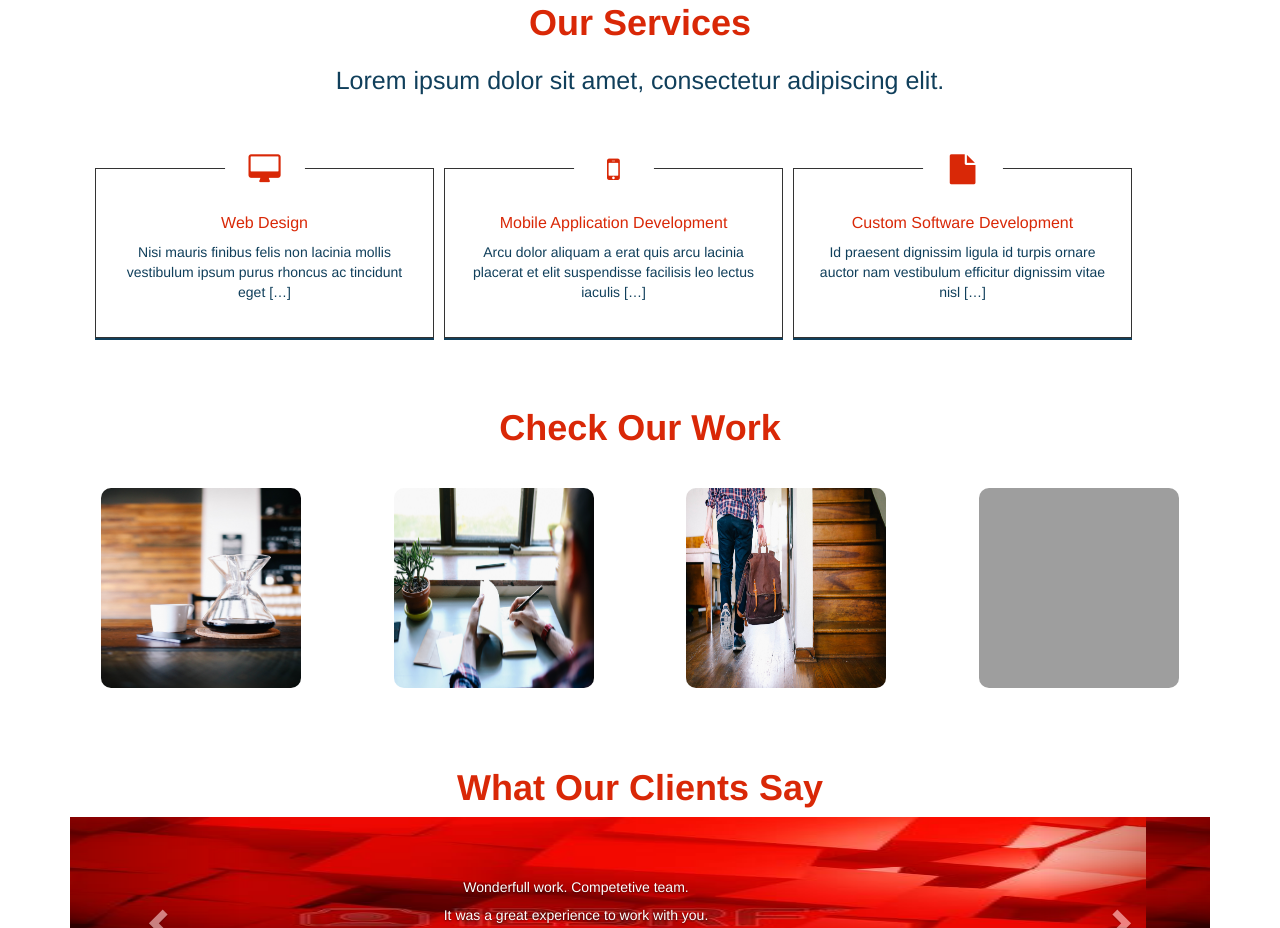
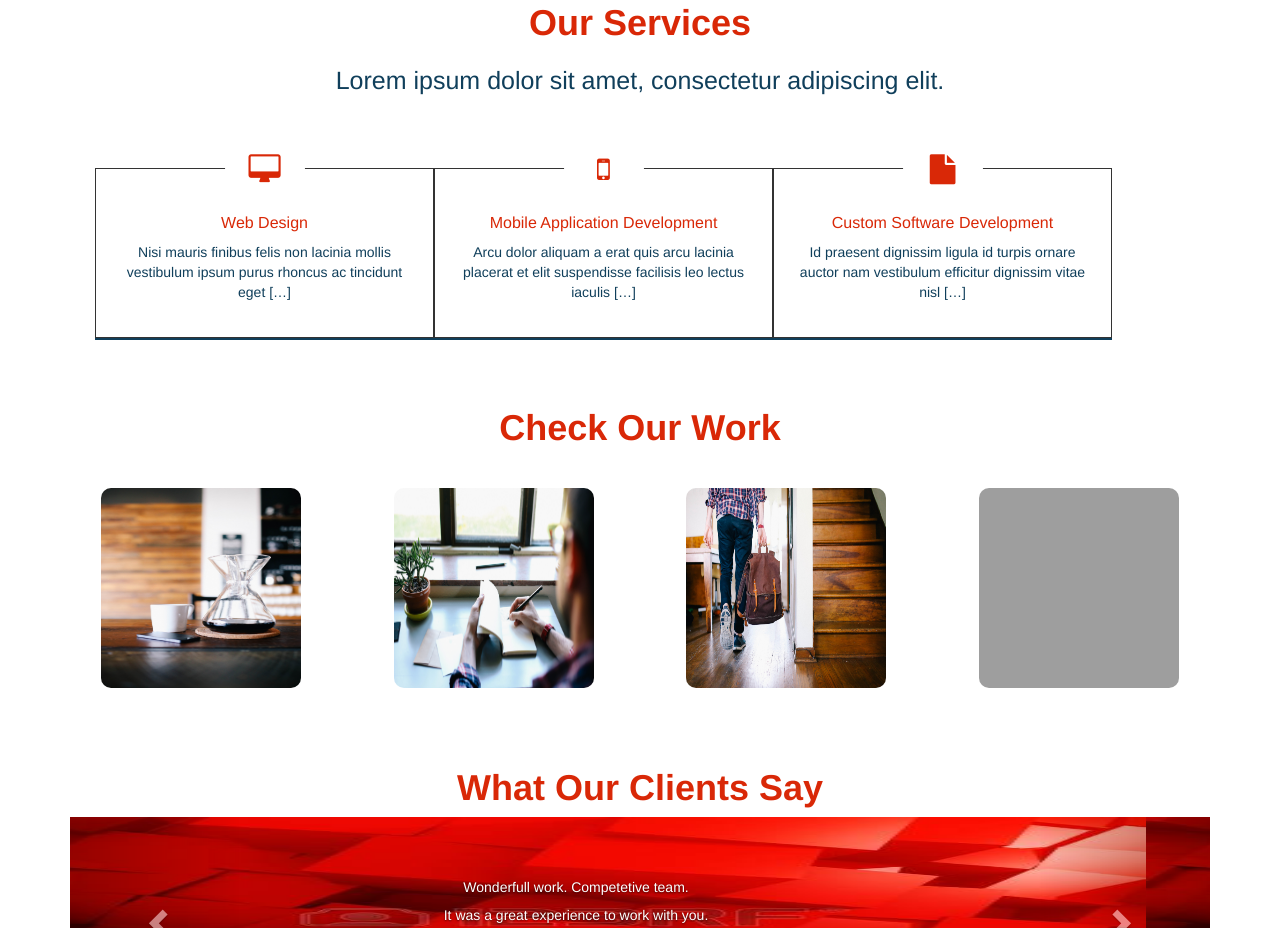
Before and after one commit to BoutheinaH/BoutheinaH.github.io, a plain HTML site: page index.html in a window 1280 px wide. Shown: the part 956-1884 px from the top of the page. Drawn offline with nearby package versions, Linux system fonts and the light colour scheme; grey boxes are pictures that could not be loaded.

```diff
--- a/css/style.css
+++ b/css/style.css
@@ -178,7 +178,7 @@ header .header-content .header-content-inner i:hover{
 .group-services li{
     width: 30%;
     margin-top: 20px;
-    margin-right: 10px;
+
     padding:40px 0 0 0;
     text-align:center;
 }
@@ -188,6 +188,7 @@ header .header-content .header-content-inner i:hover{
 }/* Used when elements stack in small viewports */
 
 .group-services li article{
+
     display:block;
     position:relative;
     padding:65px 20px 25px 20px;
--- a/index.html
+++ b/index.html
@@ -102,20 +102,20 @@ Photos: All images used in this template are from : http://deathtothestockphoto.
 
             <ul class="group-services">
                 <div class="row">
-                    <li class="col-md-4 col-xs-12">
+                    <li class="col-lg-4 col-md-4 col-xs-12">
                         <article><i class="fa fa-desktop"></i>
                             <h6 class="heading">Web Design</h6>
                             <!-- all these heading are changeables, it depends on the activity of the company or the owner of the business it can be Logo Design or wedding cards, etc... -->
                             <p>Nisi mauris finibus felis non lacinia mollis vestibulum ipsum purus rhoncus ac tincidunt eget […]</p>
                         </article>
                     </li>
-                    <li class="col-md-4 col-xs-12">
+                    <li class="col-lg-4 col-md-4 col-xs-12">
                         <article><i class="fa fa-mobile" aria-hidden="true"></i>
                             <h6 class="heading">Mobile Application Development</h6>
                             <p>Arcu dolor aliquam a erat quis arcu lacinia placerat et elit suspendisse facilisis leo lectus iaculis […]</p>
                         </article>
                     </li>
-                    <li class="col-md-4 col-xs-12">
+                    <li class="col-lg-4 col-md-4 col-xs-12">
                         <article><i class="fa fa-file" aria-hidden="true"></i>
                             <h6 class="heading">Custom Software Development</h6>
                             <p>Id praesent dignissim ligula id turpis ornare auctor nam vestibulum efficitur dignissim vitae nisl […]</p>
```
